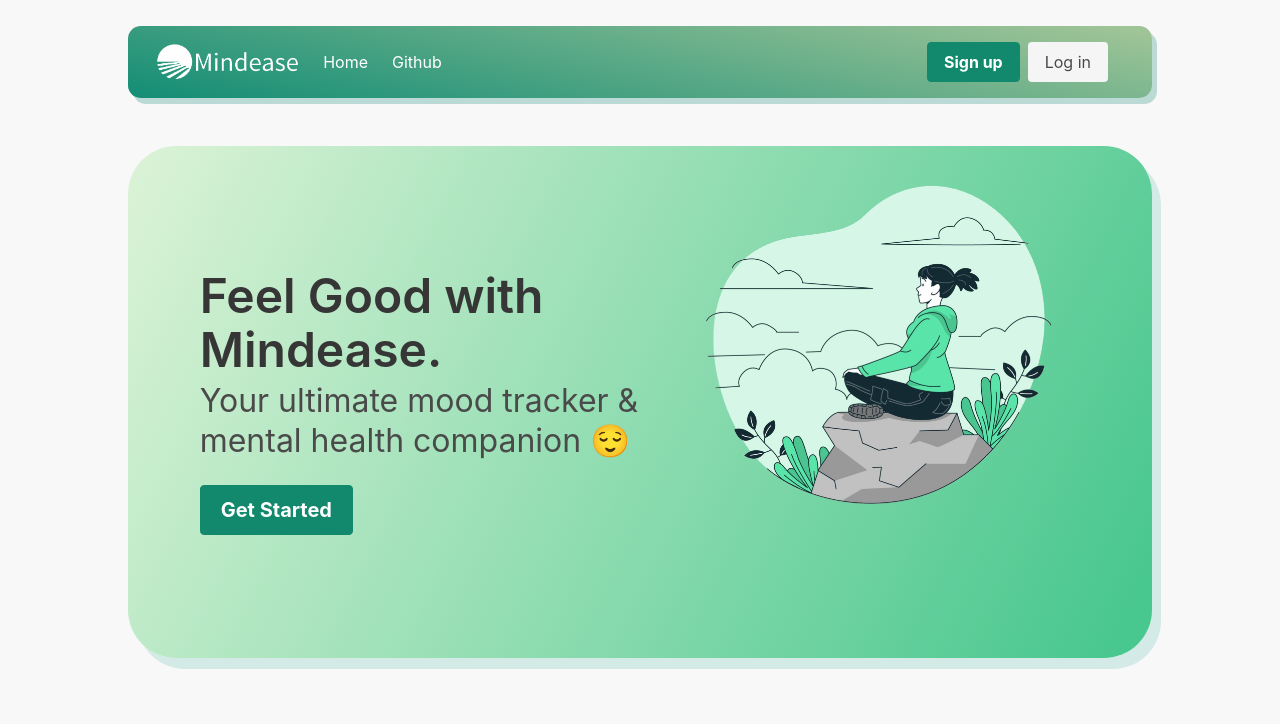
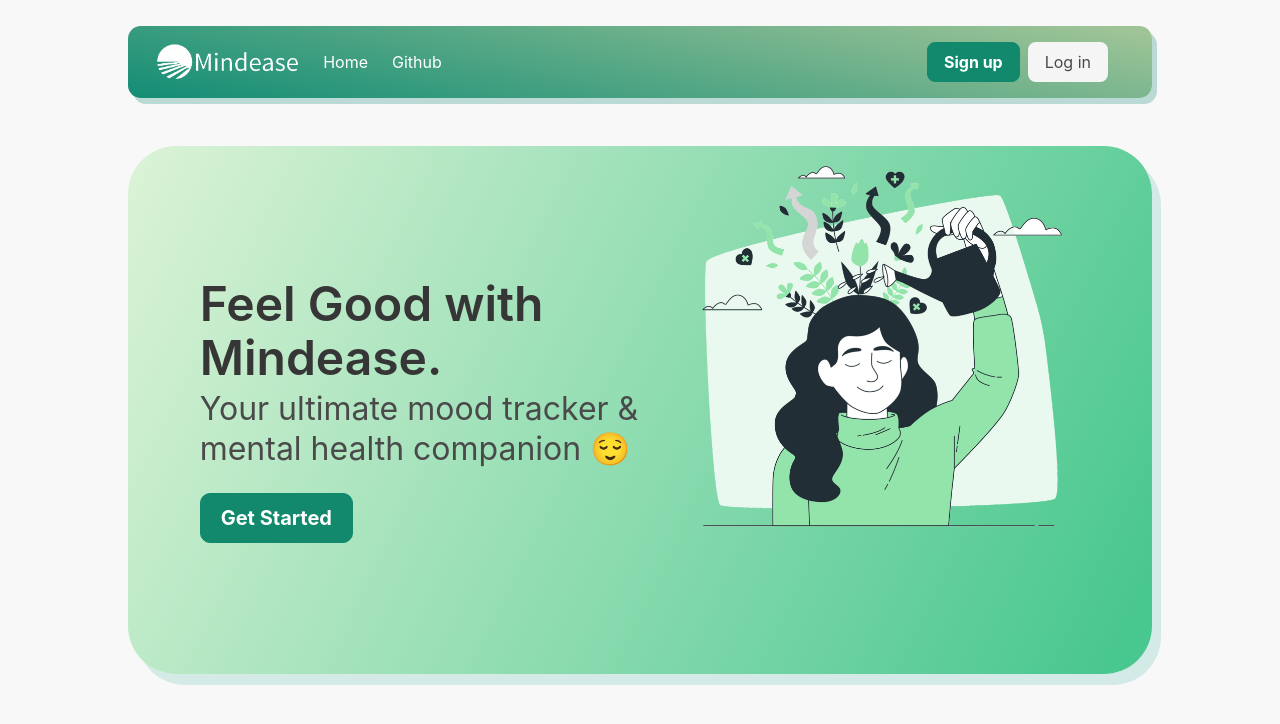
Before and after one commit to alcompilor/mindease, a Flask app: page / in a window 1280 px wide. Shown: the top 724 px of the page. Run offline with Flask 2, Linux system fonts and the light colour scheme.

Commit message:
updated static + templates

```diff
--- a/static/css/main.css
+++ b/static/css/main.css
@@ -79,10 +79,21 @@ html {
   border-radius: 0.5em;
 }
 
-.signup-btn {
+.custom-green-btn {
   background-color: rgb(18 137 108);
   border-color: rgb(18 137 108);
   color: #fff;
+  border-radius: 0.5em;
+}
+
+.custom-green-btn:hover {
+  color: #fff;
+  background-color: rgb(15, 119, 93);
+  border-color: rgb(15, 119, 93);
+}
+
+.custom-light-btn {
+  border-radius: 0.5em;
 }
 
 /* HOME HERO */
@@ -91,7 +102,7 @@ html {
   display: grid;
   grid-template-columns: 1.5fr 1.3fr;
   gap: 1em;
-  height: 64vh;
+  height: 66vh;
   border-radius: 3em;
   padding-left: 7%;
   padding-right: 7%;
--- a/templates/hero.html
+++ b/templates/hero.html
@@ -4,7 +4,7 @@
     <h3 class="subtitle is-3">
       Your ultimate mood tracker & mental health companion 😌
     </h3>
-    <a class="button is-medium signup-btn">
+    <a class="button is-medium custom-green-btn" href="/register">
             <strong>Get Started</strong>
     </a>
   </div>
--- a/templates/navbar.html
+++ b/templates/navbar.html
@@ -26,18 +26,24 @@
 
   <div id="navbarBasicExample" class="navbar-menu">
     <div class="navbar-start">
-      <a class="navbar-item"> Home </a>
+      <a class="navbar-item" href="."> Home </a>
 
-      <a class="navbar-item"> Github </a>
+      <a
+        class="navbar-item"
+        href="https://github.com/bigcbull/mindease"
+        target="_blank"
+      >
+        Github
+      </a>
     </div>
 
     <div class="navbar-end">
       <div class="navbar-item">
         <div class="buttons">
-          <a class="button signup-btn">
+          <a class="button custom-green-btn" href="/register">
             <strong>Sign up</strong>
           </a>
-          <a class="button is-light"> Log in </a>
+          <a class="button is-light custom-light-btn"> Log in </a>
         </div>
       </div>
     </div>
```
Also changed, not shown: static/img/hero-img.png, static/img/hero-img1.png (added), static/img/hero-img2.png (added).
